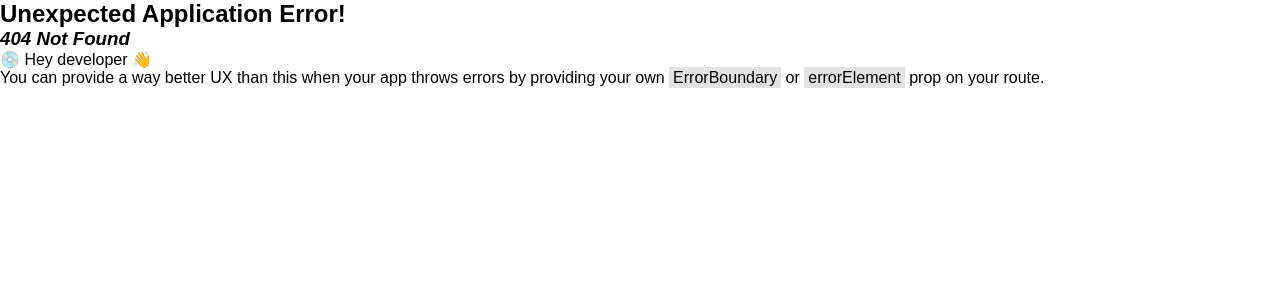
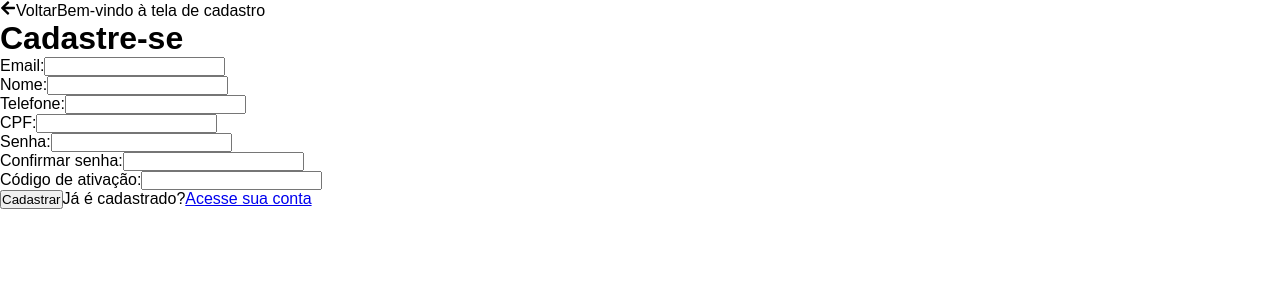
Before and after one commit to NicollasAlmeida14/site-next-history-technology, a React (Vite) app: page /tela-de-cadastro-nh3 in a window 1280 px wide. Before the commit this address had no page. Shown: the top 300 px of the page. Built offline with nearby package versions, Linux system fonts and the light colour scheme.

Commit message:
Estruturação da tela de cadastro

```diff
--- a/src/components/Header/index.jsx
+++ b/src/components/Header/index.jsx
@@ -49,11 +49,11 @@ function DefaultHeader() {
             </Nav>
 
             <ButtonsContainer>
-                <LoginButton type="button">
+                <LoginButton type="button" onClick={() => navigate('/tela-de-login-nh3')}>
                     Login
                 </LoginButton>
 
-                <RegisterButton type="button">
+                <RegisterButton type="button" onClick={() => navigate('/tela-de-cadastro-nh3')}>
                     Cadastrar
                 </RegisterButton>
             </ButtonsContainer>
--- a/src/pages/Register/index.jsx
+++ b/src/pages/Register/index.jsx
@@ -1,9 +1,94 @@
+import {
+  BannerContainer,
+  BannerSpan,
+  Button,
+  Container,
+  DuoContainer,
+  InfosContainer,
+  Input,
+  InputsContainer,
+  InputSpan,
+  InputWrapper,
+  Link,
+  RegisterSpan,
+  Title
+} from "./styles";
+
+import { FaArrowLeft } from "react-icons/fa";
 
 function Register() {
   return (
-    <div>
-      <h1>Tela de cadastro</h1>
-    </div>
+    <Container>
+      <BannerContainer>
+        <Link>
+          <FaArrowLeft />
+          Voltar
+        </Link>
+
+        <BannerSpan>Bem-vindo à tela de cadastro</BannerSpan>
+      </BannerContainer>
+
+      <InfosContainer>
+        <Title>Cadastre-se</Title>
+
+        <InputsContainer>
+          <DuoContainer>
+            <InputWrapper>
+              <InputSpan>Email:</InputSpan>
+
+              <Input />
+            </InputWrapper>
+
+            <InputWrapper>
+              <InputSpan>Nome:</InputSpan>
+
+              <Input />
+            </InputWrapper>
+          </DuoContainer>
+
+          <DuoContainer>
+            <InputWrapper>
+              <InputSpan>Telefone:</InputSpan>
+
+              <Input />
+            </InputWrapper>
+
+            <InputWrapper>
+              <InputSpan>CPF:</InputSpan>
+
+              <Input />
+            </InputWrapper>
+          </DuoContainer>
+
+          <DuoContainer>
+            <InputWrapper>
+              <InputSpan>Senha:</InputSpan>
+
+              <Input />
+            </InputWrapper>
+
+            <InputWrapper>
+              <InputSpan>Confirmar senha:</InputSpan>
+
+              <Input />
+            </InputWrapper>
+          </DuoContainer>
+
+          <InputWrapper>
+            <InputSpan>Código de ativação:</InputSpan>
+
+            <Input />
+          </InputWrapper>
+        </InputsContainer>
+
+        <Button>Cadastrar</Button>
+
+        <RegisterSpan>
+          Já é cadastrado?
+          <a href="/tela-de-login-nh3">Acesse sua conta</a>
+        </RegisterSpan>
+      </InfosContainer>
+    </Container >
   )
 }
 
--- a/src/pages/Register/styles.js
+++ b/src/pages/Register/styles.js
@@ -0,0 +1,27 @@
+import styled from "styled-components";
+
+export const Container = styled.div``
+
+export const BannerContainer = styled.div``
+
+export const Link = styled.a``
+
+export const BannerSpan = styled.span``
+
+export const InfosContainer = styled.div``
+
+export const Title = styled.h1``
+
+export const InputsContainer = styled.div``
+
+export const DuoContainer = styled.div``
+
+export const InputWrapper = styled.div``
+
+export const InputSpan = styled.span``
+
+export const Input = styled.input``
+
+export const Button = styled.button``
+
+export const RegisterSpan = styled.span``
--- a/src/routes.jsx
+++ b/src/routes.jsx
@@ -19,13 +19,13 @@ const router = createBrowserRouter([
         )
     },
     {
-        path: '/tela-de-login',
+        path: '/tela-de-login-nh3',
         element: (
             <Login />
         )
     },
     {
-        path: '/tela-de-cadastro',
+        path: '/tela-de-cadastro-nh3',
         element: (
             <Register />
         )
```
